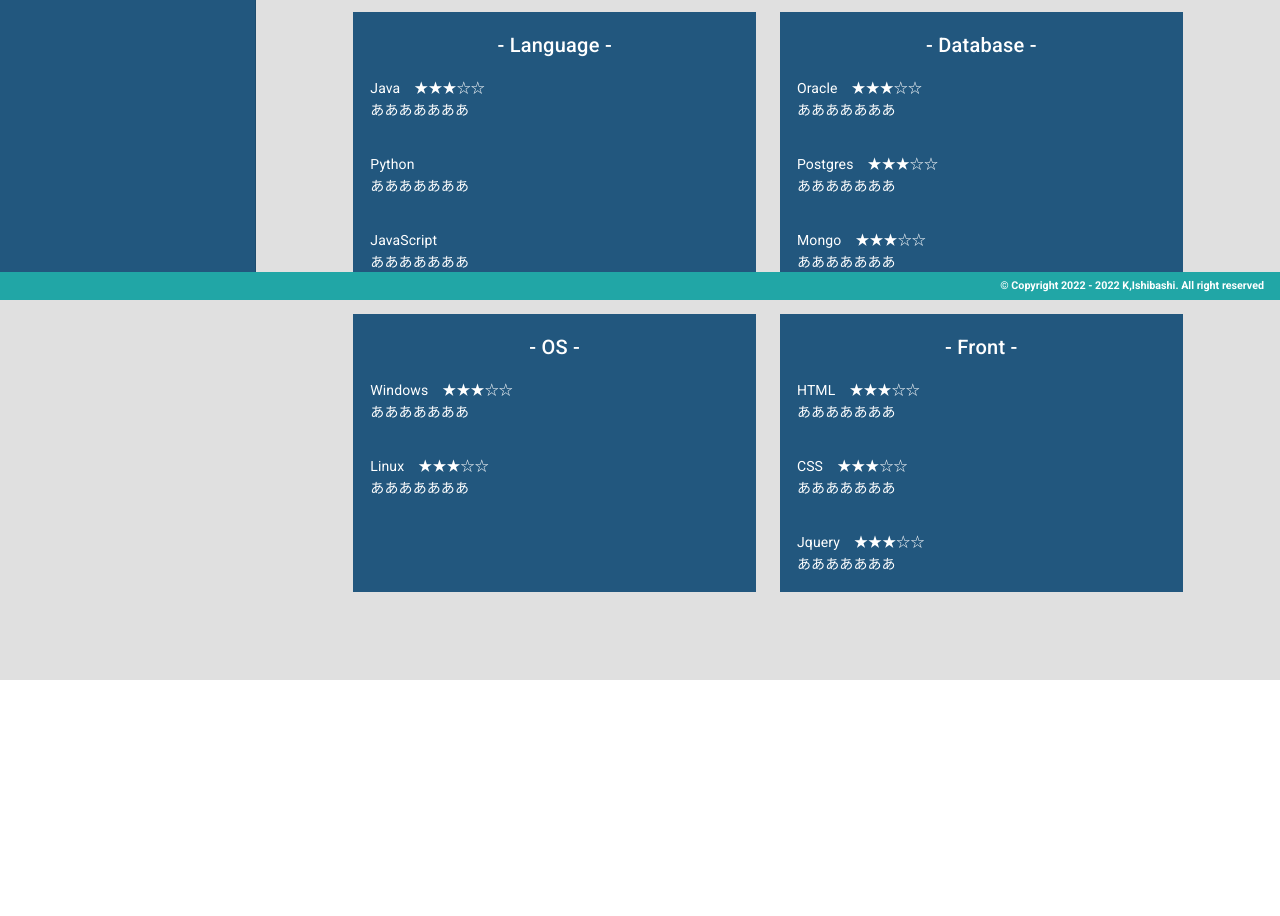
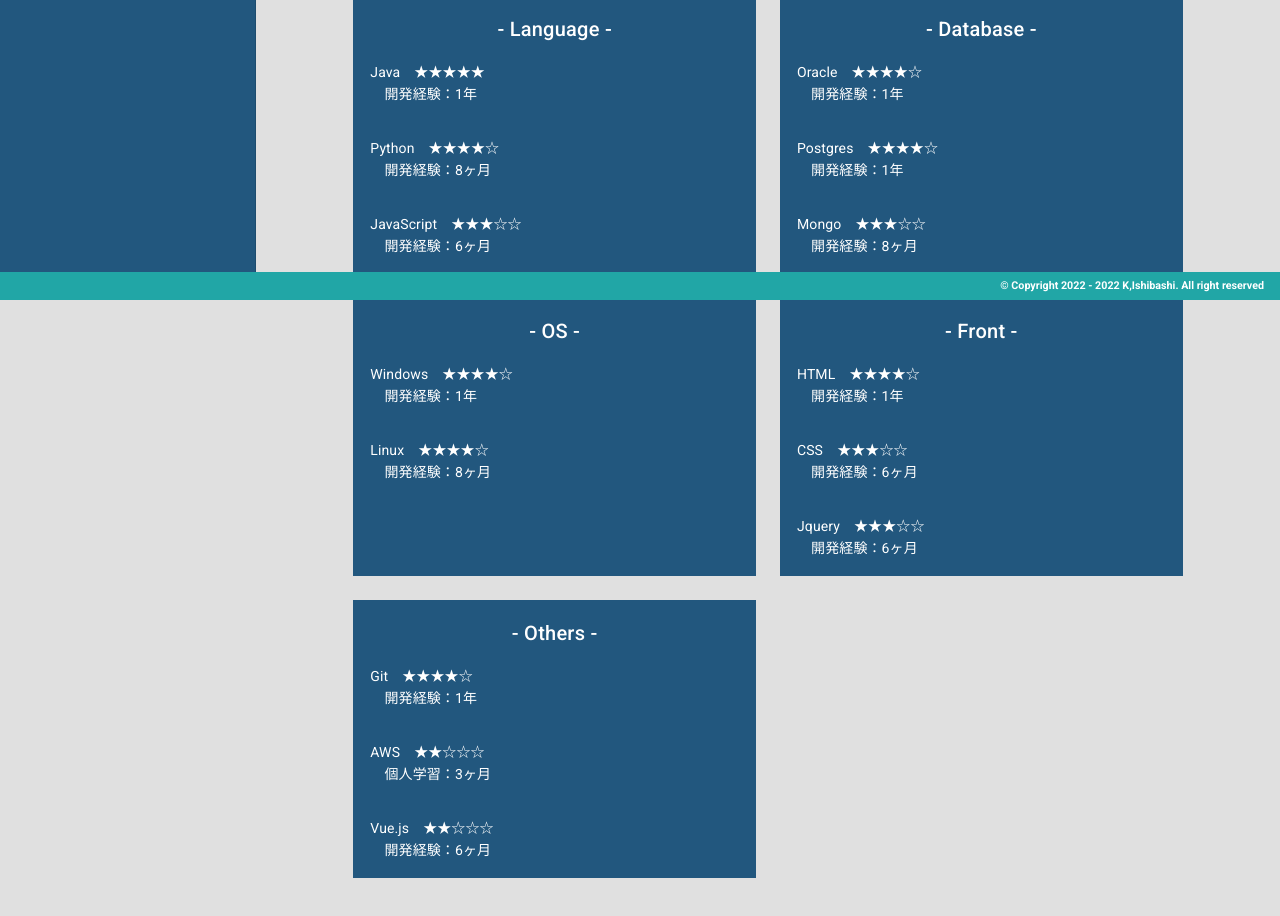
Before and after one commit to Ko-Ishibashi/portfolio, a Vue app: page /#/career in a window 1280 px wide. Shown: the part 500-1416 px from the top of the page. Before the commit the page ends 1180 px from the top, so only its background shows below. Built offline with nearby package versions, Linux system fonts and the light colour scheme.

Commit message:
Career.vueを更新

```diff
--- a/src/views/Career.vue
+++ b/src/views/Career.vue
@@ -11,7 +11,7 @@
       <v-col cols="10" class="sub__title-text"><h2>Work</h2></v-col>
         <v-col cols="10">
           <div v-for="item in career" v-bind:key="item.period">
-            <h4>{{ item.period }} &emsp;{{ item.work }}</h4>
+            <h5>{{ item.period }} &emsp;{{ item.work }}</h5>
           </div>
         </v-col>
     </v-row>
@@ -23,17 +23,17 @@
       <v-col cols="10" md="5" lg="5" xl="5">
         <v-card color="#22577E" outlined tile>
           <v-card-title class="white--text , justify-center">- Language -</v-card-title>
-              <v-card-text class="white--text">Java&emsp;★★★☆☆<br>あああああああ</v-card-text>
-              <v-card-text class="white--text">Python<br>あああああああ</v-card-text>
-              <v-card-text class="white--text">JavaScript<br>あああああああ</v-card-text>
+              <v-card-text class="white--text">Java&emsp;★★★★★<br>&emsp;開発経験：1年</v-card-text>
+              <v-card-text class="white--text">Python&emsp;★★★★☆<br>&emsp;開発経験：8ヶ月</v-card-text>
+              <v-card-text class="white--text">JavaScript&emsp;★★★☆☆<br>&emsp;開発経験：6ヶ月</v-card-text>
         </v-card>
       </v-col>
       <v-col cols="10" md="5" lg="5" xl="5">
         <v-card color="#22577E" outlined tile>
           <v-card-title class="white--text , justify-center">- Database -</v-card-title>
-            <v-card-text class="white--text">Oracle&emsp;★★★☆☆<br>あああああああ</v-card-text>
-            <v-card-text class="white--text">Postgres&emsp;★★★☆☆<br>あああああああ</v-card-text>
-            <v-card-text class="white--text">Mongo&emsp;★★★☆☆<br>あああああああ</v-card-text>
+            <v-card-text class="white--text">Oracle&emsp;★★★★☆<br>&emsp;開発経験：1年</v-card-text>
+            <v-card-text class="white--text">Postgres&emsp;★★★★☆<br>&emsp;開発経験：1年</v-card-text>
+            <v-card-text class="white--text">Mongo&emsp;★★★☆☆<br>&emsp;開発経験：8ヶ月</v-card-text>
         </v-card>
       </v-col>
     </v-row>
@@ -44,17 +44,32 @@
       <v-col cols="10" md="5" lg="5" xl="5">
         <v-card color="#22577E" class="fill-height" outlined tile>
           <v-card-title class="white--text , justify-center">- OS -</v-card-title>
-            <v-card-text class="white--text">Windows&emsp;★★★☆☆<br>あああああああ</v-card-text>
-            <v-card-text class="white--text">Linux&emsp;★★★☆☆<br>あああああああ</v-card-text>
+            <v-card-text class="white--text">Windows&emsp;★★★★☆<br>&emsp;開発経験：1年</v-card-text>
+            <v-card-text class="white--text">Linux&emsp;★★★★☆<br>&emsp;開発経験：8ヶ月</v-card-text>
         </v-card>
       </v-col>
       <v-col cols="10" md="5" lg="5" xl="5">
         <v-card color="#22577E" outlined tile>
           <v-card-title class="white--text , justify-center">- Front -</v-card-title>
-            <v-card-text class="white--text">HTML&emsp;★★★☆☆<br>あああああああ</v-card-text>
-            <v-card-text class="white--text">CSS&emsp;★★★☆☆<br>あああああああ</v-card-text>
-            <v-card-text class="white--text">Jquery&emsp;★★★☆☆<br>あああああああ</v-card-text>
+            <v-card-text class="white--text">HTML&emsp;★★★★☆<br>&emsp;開発経験：1年</v-card-text>
+            <v-card-text class="white--text">CSS&emsp;★★★☆☆<br>&emsp;開発経験：6ヶ月</v-card-text>
+            <v-card-text class="white--text">Jquery&emsp;★★★☆☆<br>&emsp;開発経験：6ヶ月</v-card-text>
         </v-card>
+      </v-col>
+    </v-row>
+    <v-row
+      align-content="center"
+      justify="center"
+     >
+      <v-col cols="10" md="5" lg="5" xl="5">
+        <v-card color="#22577E" class="fill-height" outlined tile>
+          <v-card-title class="white--text , justify-center">- Others -</v-card-title>
+            <v-card-text class="white--text">Git&emsp;★★★★☆<br>&emsp;開発経験：1年</v-card-text>
+            <v-card-text class="white--text">AWS&emsp;★★☆☆☆<br>&emsp;個人学習：3ヶ月</v-card-text>
+             <v-card-text class="white--text">Vue.js&emsp;★★☆☆☆<br>&emsp;開発経験：6ヶ月</v-card-text>
+        </v-card>
+      </v-col>
+      <v-col cols="10" md="5" lg="5" xl="5">
       </v-col>
     </v-row>
   </v-container>
```
